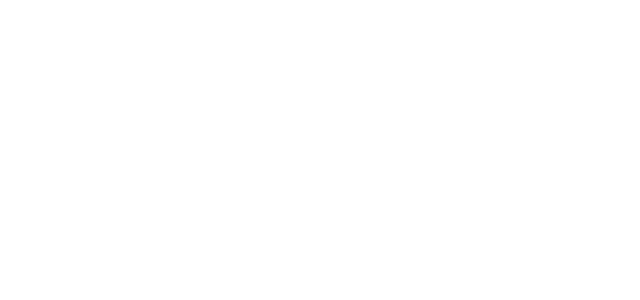
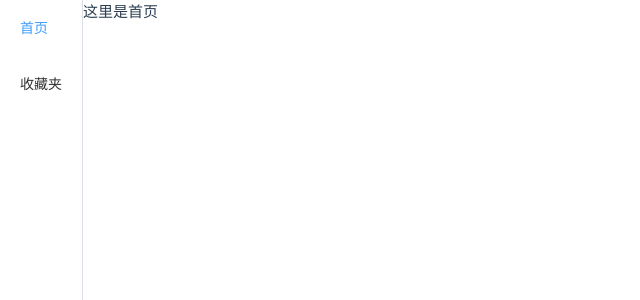
Before and after one commit to FranAnse/bili_player, a Vue app: page /home in a window 1280 px wide. Before the commit this address had no page. Shown: the top 300 px of the page, without its empty margins (0-640 px from the left). Built offline with nearby package versions, Linux system fonts and the light colour scheme.

Commit message:
进行了打包相关配置

```diff
--- a/main.js
+++ b/electron/main.js
@@ -17,7 +17,7 @@ function createWindow () {
   mainWindow.setMenu(null)
 
   // 加载 index.html
-  mainWindow.loadURL('http://localhost:3000') // 此处跟electron官网路径不同，需要注意
+  mainWindow.loadURL(process.env.NODE_ENV === 'development'?'http://localhost:3000':`file://${path.join(__dirname,'../dist/index.html')}`) // 此处跟electron官网路径不同，需要注意
 
   // 打开开发工具
   mainWindow.webContents.openDevTools()
--- a/src/App.vue
+++ b/src/App.vue
@@ -1,9 +1,11 @@
 <script setup>
+import HomeView from './views/HomeView.vue';
+
 
 </script>
 
 <template>
-  <RouterView />
+  <HomeView/>
 </template>
 
 <style scoped>
--- /dev/null
+++ b/src/components/favoritePage.vue
@@ -0,0 +1,22 @@
+<script setup>
+</script>
+
+<template>
+    <div class="biliContainer">
+      <iframe class="webPageContainer" src="https://space.bilibili.com/9358935/favlist"></iframe>
+    </div>
+</template>
+
+<style scoped>
+.biliContainer{
+  height: 100%;
+  width: 100%;
+  overflow: hidden;
+
+}
+
+.webPageContainer{
+  width: 100%;
+  height: 100%;
+}
+</style>
--- /dev/null
+++ b/src/components/homePage.vue
@@ -0,0 +1,21 @@
+<script setup>
+</script>
+
+<template>
+    <div class="biliContainer">
+      这里是首页
+    </div>
+</template>
+
+<style scoped>
+.biliContainer{
+  height: 100%;
+  width: 100%;
+  overflow: hidden;
+}
+
+.webPageContainer{
+  width: 100%;
+  height: 100%;
+}
+</style>
--- a/src/main.js
+++ b/src/main.js
@@ -2,6 +2,9 @@ import './assets/main.css'
 
 import { createApp } from 'vue'
 import { createPinia } from 'pinia'
+
+import ElementPlus from 'element-plus'
+import 'element-plus/dist/index.css'
 
 import App from './App.vue'
 import router from './router'
@@ -10,5 +13,6 @@ const app = createApp(App)
 
 app.use(createPinia())
 app.use(router)
+app.use(ElementPlus)
 
 app.mount('#app')
--- a/src/router/index.js
+++ b/src/router/index.js
@@ -1,5 +1,7 @@
 import { createRouter, createWebHistory } from 'vue-router'
 import HomeView from '../views/HomeView.vue'
+import favoritePage from '../components/favoritePage.vue'
+import homePage from '../components/homePage.vue'
 
 const router = createRouter({
   history: createWebHistory(import.meta.env.BASE_URL),
@@ -7,8 +9,18 @@ const router = createRouter({
     {
       path: '/',
       name: 'home',
-      component: HomeView
+      component: HomeView,
+      redirect:'/home'
     },
+    {
+      path:'/home',
+      component:homePage,
+    },
+    {
+      path: '/favorite',
+      name: 'favorite',
+      component:favoritePage
+    }
   ]
 })
 
--- a/src/views/HomeView.vue
+++ b/src/views/HomeView.vue
@@ -1,20 +1,46 @@
 <script setup>
+import { ref } from 'vue';
+
+import { useRouter } from "vue-router"
+
+const router = useRouter()
+
+const menus = ref([{
+  index: '0',
+  key: 'home',
+  title: '首页',
+  route: '/'
+}, {
+  index: '1',
+  key: 'favorite',
+  title: '收藏夹',
+  route: '/favorite'
+}])
 </script>
 
 <template>
-    <div class="biliContainer">
-      <iframe class="webPageContainer" src="https://space.bilibili.com/9358935/favlist"></iframe>
+  <div class="mainContainer">
+    <el-menu default-active="0">
+      <el-menu-item v-for="menu in menus" :index="menu.index" :key="menu.key" @click="router.push(menu.route)">
+        {{ menu.title }}
+      </el-menu-item>
+
+    </el-menu>
+    <div class="contentContainer">
+      <RouterView></RouterView>
     </div>
+  </div>
 </template>
 
 <style scoped>
-.biliContainer{
+.mainContainer {
+  width: 100%;
   height: 100%;
-  width: 100%;
-  background-color: aqua;
+  overflow: hidden;
+  display: flex;
 }
 
-.webPageContainer{
+.contentContainer{
   width: 100%;
   height: 100%;
 }
```
Also changed, not shown: package.json (+24 -3 lines), electron/preload.js (renamed from preload.js), 2 other files (tests, documents, lock files or other folders).
